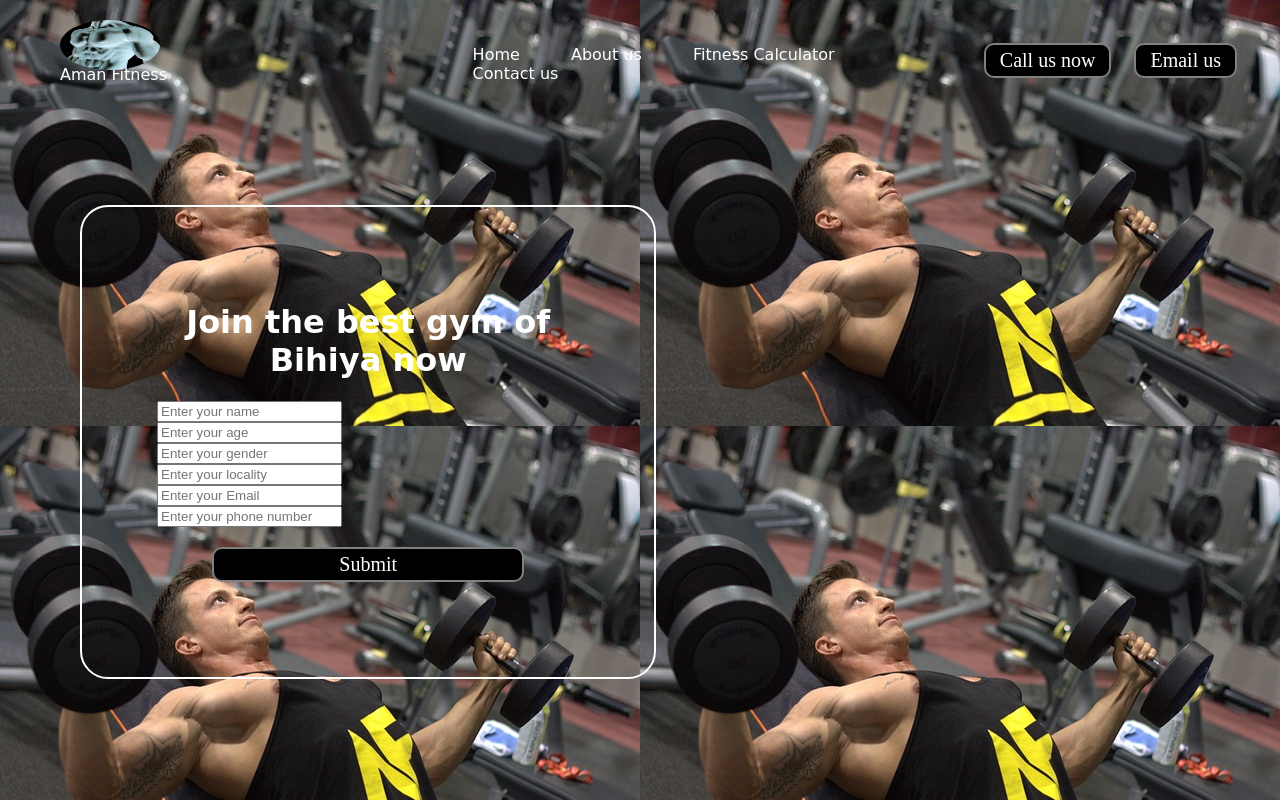
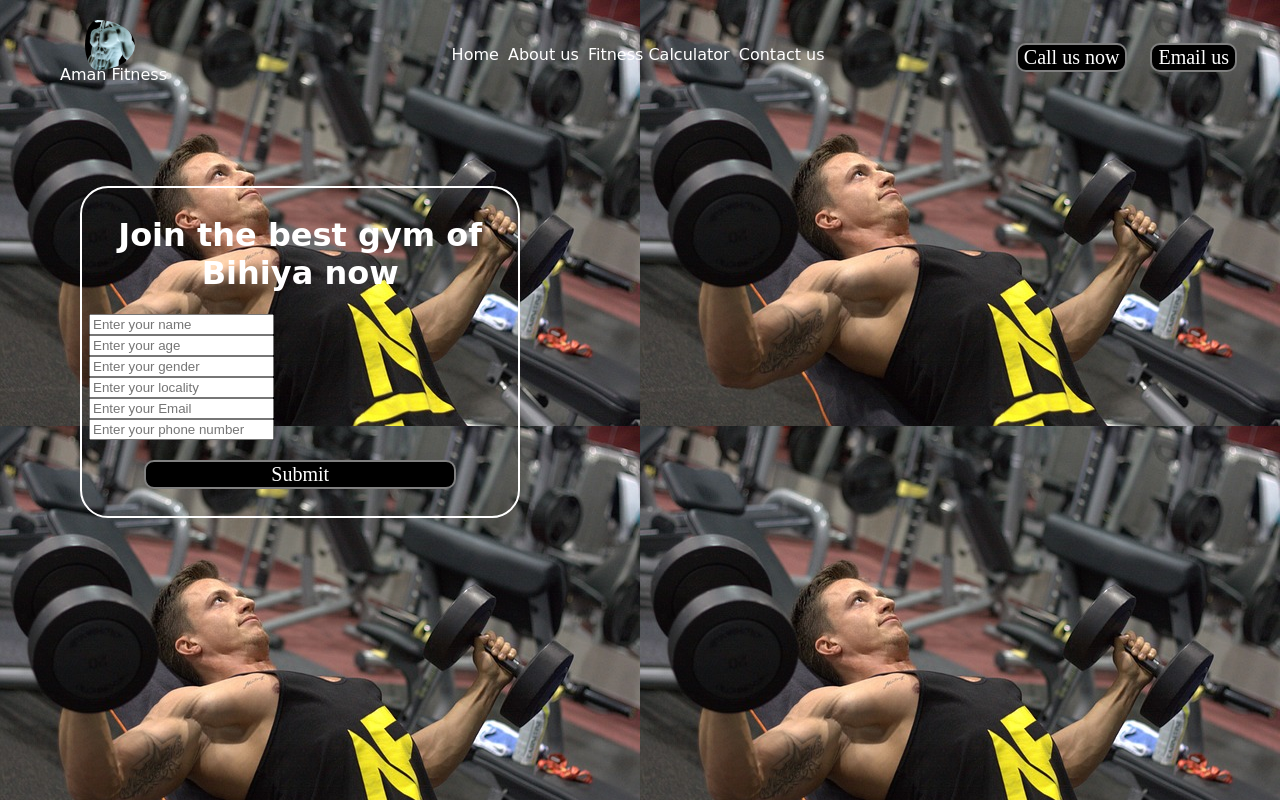
Before and after one commit to Aman9523/fitness.github.io, a plain HTML site: page index.html in a window 1280 px wide. Drawn offline with Linux system fonts and the light colour scheme.

Commit message:
Add files via upload

```diff
--- a/index.html
+++ b/index.html
@@ -23,9 +23,10 @@
 
     }
     .left img{
-        width: 100px;
+        width: 50px;
         filter: invert(100%);
         border-radius: 100%;
+        padding-left: 25px;
 
     }
     .left div{
@@ -56,7 +57,8 @@
     .navbar li a{
         color: white;
         text-decoration: none;
-        padding: 34px 23px;
+         /* padding: 34px 23px; */
+         padding: 2px;
     }
     .navbar li a:hover,
     .nav li a.active{
@@ -67,8 +69,8 @@
         font-family: 'cursive';
         margin: 0px 9px;
         background-color:black;
-        color: white;
-        padding: 4px 14px;
+        color: #ffffff;
+        /* padding: 4px 14px; */
         border: 2px solid grey;
         border-radius: 10px;
         font-size: 20px;
@@ -80,7 +82,7 @@
     .container{
         border: 2px solid white;
         margin: 106px 80px;
-        padding: 75px;
+        padding: 7px;
         width: 33%;
         border-radius: 28px;
         font-weight: bold;
```
